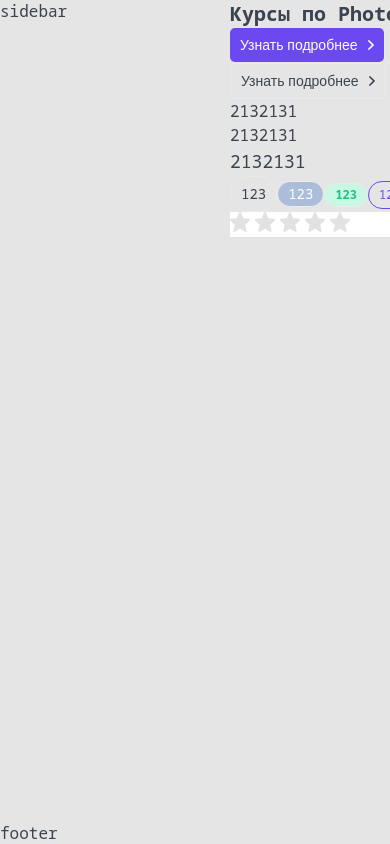
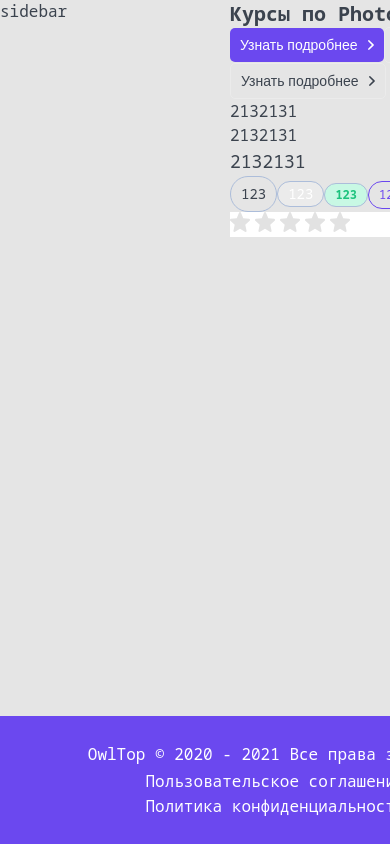
Before and after one commit to GremlinZq/Top-App, a Next.js app: page / in a window 390 px wide. Shown: the top 844 px of the page. Built offline with nearby package versions, Linux system fonts and the light colour scheme.

Commit message:
create footer layout

```diff
--- a/Layout/Footer/Footer.module.scss
+++ b/Layout/Footer/Footer.module.scss
@@ -1,3 +1,57 @@
 .footer {
   grid-area: footer;
+  padding: 27px 32px;
+  display: flex;
+  justify-content: space-between;
+  align-items: center;
+  background-color: var(--primary);
+
+  color: var(--white);
+  font-weight: 500;
+  font-size: 16px;
+  line-height: 22px;
+
+  .right {
+    display: flex;
+
+    a:hover {
+      transition: all 0.3s;
+      color: var(--gray);
+    }
+
+    a:first-child {
+      margin-right: 40px;
+    }
+
+  }
 }
+
+@media (min-width: 0px) and (max-width: 1000px) {
+  .footer {
+    display: block;
+
+    .left {
+      display: block;
+      text-align: center;
+      margin-bottom: 5px;
+
+      span {
+        margin-bottom: 5px;
+      }
+    }
+
+    .right {
+      display: block;
+
+      a {
+        &:first-child {
+          margin-right: 0;
+          margin-bottom: 3px;
+        }
+
+        display: block;
+        text-align: center;
+      }
+    }
+  }
+}
--- a/Layout/Footer/Footer.tsx
+++ b/Layout/Footer/Footer.tsx
@@ -2,7 +2,17 @@
 import styles from './Footer.module.scss';
 
 export const Footer = () => {
+    const currentYear = new Date().getFullYear();
+
     return (
-        <div className={styles.footer}>footer</div>
+        <div className={styles.footer}>
+            <div className={styles.left}>
+                <span>OwlTop © 2020 - {currentYear} Все права защищены</span>
+            </div>
+            <div className={styles.right}>
+                <a href='#'>Пользовательское соглашение</a>
+                <a href='#'>Политика конфиденциальности</a>
+            </div>
+        </div>
     )
 }
--- a/styles/globals.scss
+++ b/styles/globals.scss
@@ -27,8 +27,8 @@
   --primary: #6b48ef;
   --red: #DE0000;
   --red-light: #FC836D;
-  --gray: #EBEBEB;
-  --gray-light: #acbdda;
+  --gray-light: #EBEBEB;
+  --gray: #acbdda;
   --green: #1DC37E;
   --green-light: #C8F8E4;
   --font-family: 'Noto Sans Mono', monospace;
```
